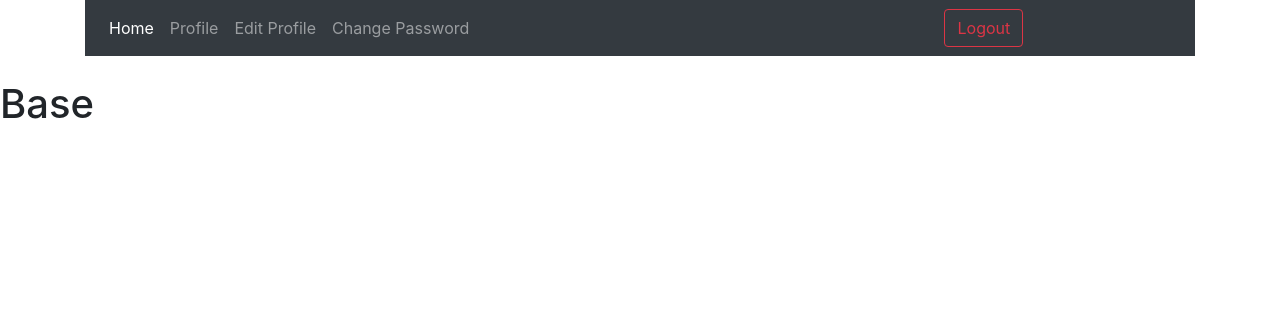
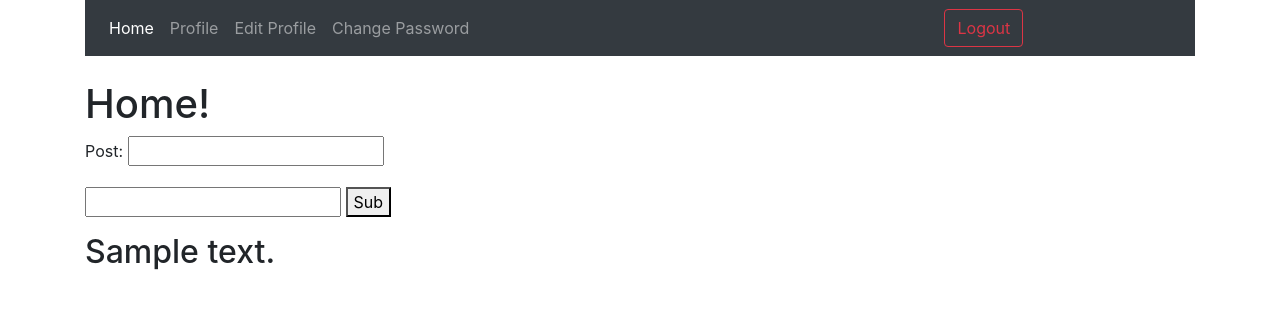
Before and after one commit to P3B3/sgn_project, a Django app: template templates/home/home.html in a window 1280 px wide. Shown: the top 316 px of the page. Run offline with Django 3.2, Linux system fonts and the light colour scheme; a user stored in the database is signed in; tables that the repository leaves empty hold one stand-in row (values such as "Sample post"); the template is opened without the code that fills it: values that come from a table or form of the project are taken from there, most other values are stand-ins (such as "Sample title", 1, 10 or a date in 2020); some libraries are stand-ins or nearby versions.

Commit message:
add home app + view :house:

```diff
--- /dev/null
+++ b/home/forms.py
@@ -0,0 +1,5 @@
+from django import forms
+
+
+class HomeForm(forms.Form):
+    post = forms.CharField(required=False)
--- a/sgn_project/settings.py
+++ b/sgn_project/settings.py
@@ -130,7 +130,7 @@ STATIC_URL = '/static/'
 MEDIA_URL = '/media/'
 MEDIA_ROOT = os.path.join(BASE_DIR, 'sgn_project/media')
 
-LOGIN_REDIRECT_URL = '/account/'
+LOGIN_REDIRECT_URL = '/home/'
 
 LOGIN_URL = '/account/login/'
 
--- a/templates/home/home.html
+++ b/templates/home/home.html
@@ -1,3 +1,14 @@
 {% extends 'base.html' %}
 
-<h1>Works</h1>
+{% block body %}
+    <div class="container">
+    <h1>Home!</h1>
+    <form method="post">
+        {% csrf_token %}
+        {{ form.as_p }}
+        <input type="text">
+        <button type="submit" name="button">Sub</button>
+    </form>
+    <h2>{{ text }}</h2>
+    </div>
+{% endblock %}
```
Also changed, not shown: home/views.py (+15 -0 lines).
